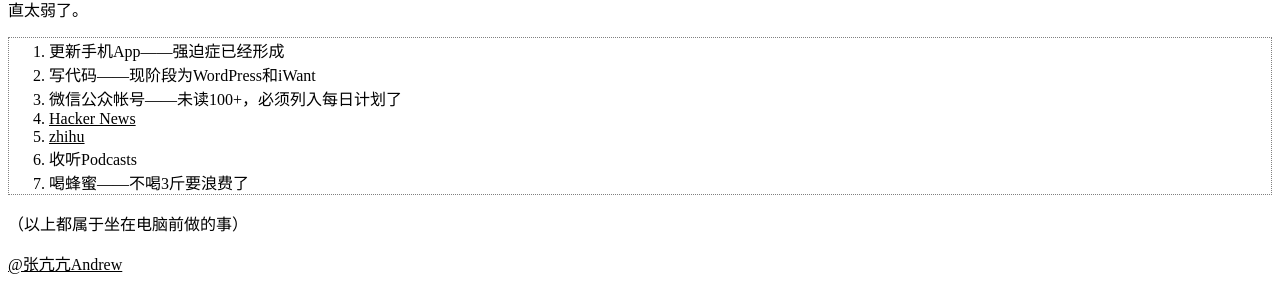
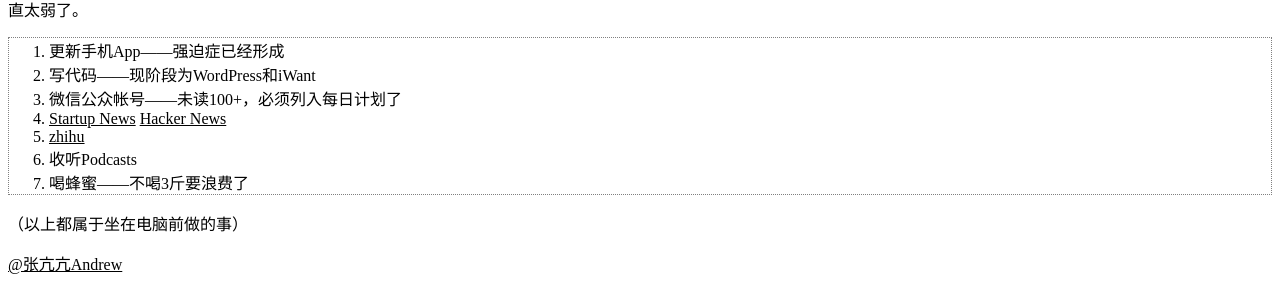
Before and after one commit to zkkandrew/blog-github, a Jekyll site: the page built from _posts/2013-11-17-Everyday-list.html, in a window 1280 px wide. Shown: the part 200-502 px from the top of the page. Built offline with Jekyll 4.4.1, drawn with Linux system fonts in a browser that asks for light colours.

Commit message:
change url of Startup News add hacker news

```diff
--- a/_posts/2013-11-17-Everyday-list.html
+++ b/_posts/2013-11-17-Everyday-list.html
@@ -10,7 +10,7 @@ title: Everyday List
 	<li>更新手机App——强迫症已经形成</li>
     <li>写代码——现阶段为WordPress和iWant</li>
 	<li>微信公众帐号——未读100+，必须列入每日计划了</li>
-	<li><a href="http://news.dbanotes.net">Hacker News</a></li>
+	<li><a target="_blank" href="http://news.dbanotes.net">Startup News</a> <a target="_blank" href="https://news.ycombinator.com">Hacker News</a></li>
 	<li><a href="http://www.zhihu.com">zhihu</a></li>
 	<li>收听Podcasts</li>
 	<li>喝蜂蜜——不喝3斤要浪费了</li>
```
